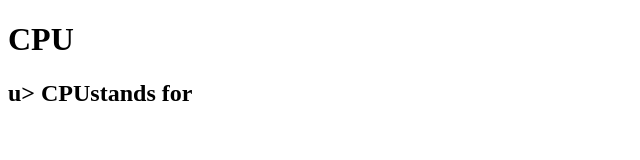
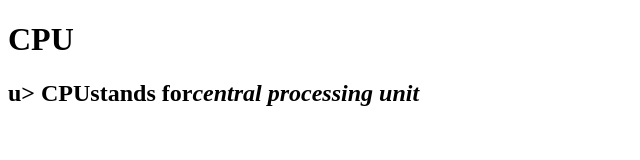
Before and after one commit to iamneo-production/ebdeaabcfadaeccdfffebaeceaec, a website: page public/index.html in a window 1280 px wide. Shown: the whole page, without its empty margins (0-640 px from the left). Drawn offline with Linux system fonts and the light colour scheme.

Commit message:
Backup Commit

```diff
--- a/public/index.html
+++ b/public/index.html
@@ -9,6 +9,7 @@
 </head>
 <body>
 <h1>CPU</h1>
-<h2>u> <b>CPU</b>stands for<i></i></h2>
+<h2>u> <b>CPU</b>stands for<i>central processing unit</i></h2>
+
 </body>
 </html>
```
